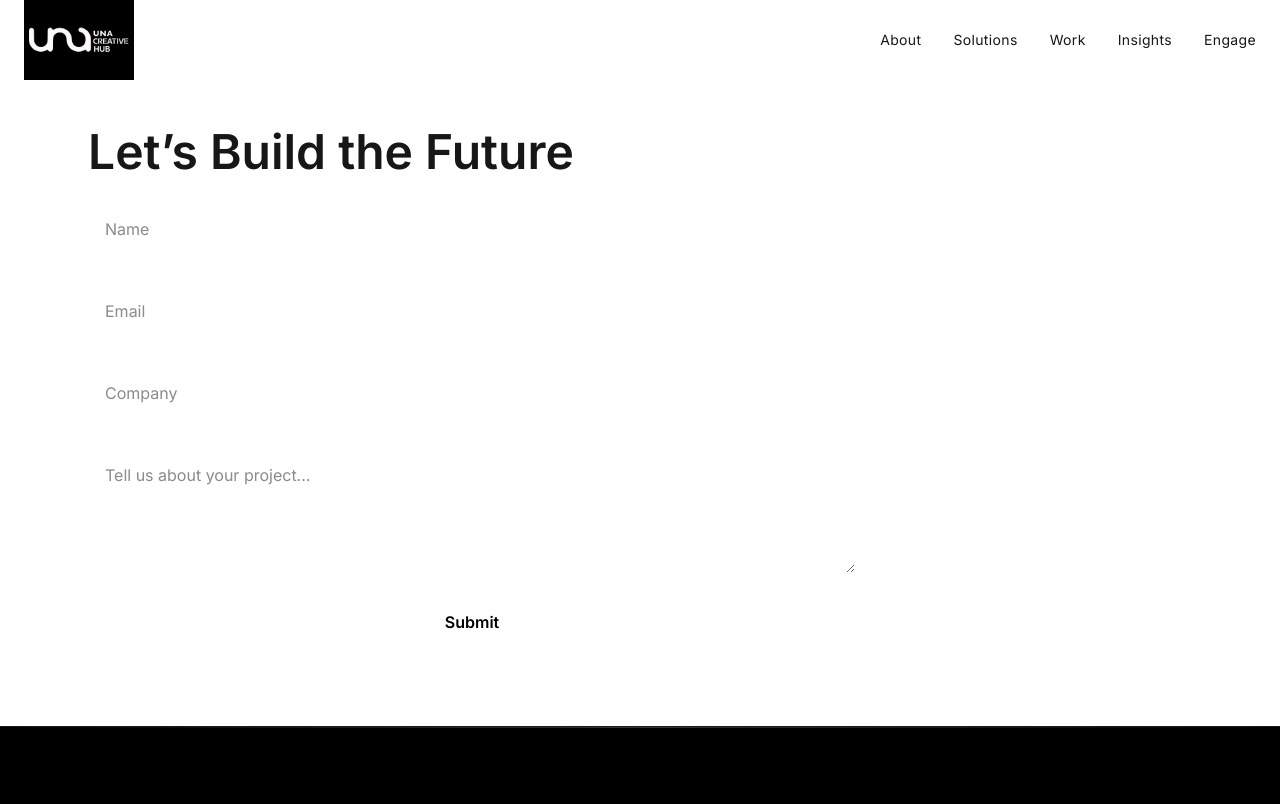
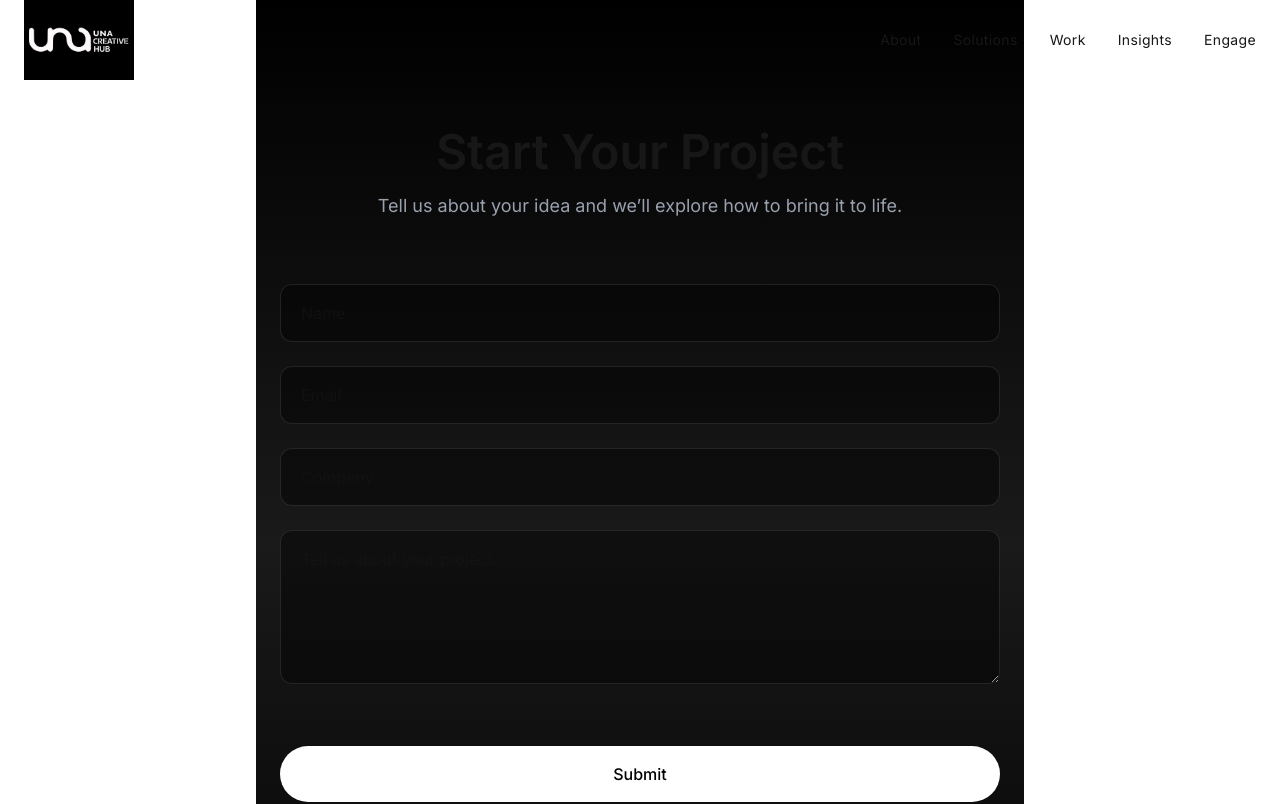
Before and after one commit to raghutujanakiram-jpg/una-creative-hub, a Next.js app: page /engage in a window 1280 px wide. Shown: the top 804 px of the page. Built offline with nearby package versions, Linux system fonts and the light colour scheme.

Commit message:
Fix Engage page layout to allow footer visibility

```diff
--- a/app/engage/page.tsx
+++ b/app/engage/page.tsx
@@ -1,35 +1,55 @@
-export default function Engage() {
+export default function EngagePage() {
   return (
-    <main className="pt-32 pb-20 px-6 max-w-6xl mx-auto">
-      <h1 className="text-5xl font-semibold mb-6">Let’s Build the Future</h1>
+    <section className="relative px-6 pt-32 pb-40 max-w-3xl mx-auto">
+      {/* Background fade */}
+      <div className="absolute inset-0 -z-10 bg-gradient-to-b from-black via-black/90 to-black" />
 
-      <form className="grid gap-6 max-w-3xl">
-        <input className="p-4 rounded-lg bg-white/5 border border-white/10" placeholder="Name" />
-        <input className="p-4 rounded-lg bg-white/5 border border-white/10" placeholder="Email" />
-        <input className="p-4 rounded-lg bg-white/5 border border-white/10" placeholder="Company" />
-        <textarea className="p-4 h-32 rounded-lg bg-white/5 border border-white/10" placeholder="Tell us about your project..." />
-        <button className="px-8 py-3 bg-white text-black rounded-full font-semibold hover:bg-gray-200">
+      {/* Header */}
+      <header className="mb-16 text-center">
+        <h1 className="text-4xl sm:text-5xl font-semibold mb-4">
+          Start Your Project
+        </h1>
+        <p className="text-gray-400 text-lg">
+          Tell us about your idea and we’ll explore how to bring it to life.
+        </p>
+      </header>
+
+      {/* Form */}
+      <form className="space-y-6">
+        <input
+          type="text"
+          placeholder="Name"
+          className="w-full rounded-xl bg-black/40 border border-white/10 px-5 py-4 focus:outline-none focus:border-white/30"
+        />
+
+        <input
+          type="email"
+          placeholder="Email"
+          className="w-full rounded-xl bg-black/40 border border-white/10 px-5 py-4 focus:outline-none focus:border-white/30"
+        />
+
+        <input
+          type="text"
+          placeholder="Company"
+          className="w-full rounded-xl bg-black/40 border border-white/10 px-5 py-4 focus:outline-none focus:border-white/30"
+        />
+
+        <textarea
+          rows={5}
+          placeholder="Tell us about your project..."
+          className="w-full rounded-xl bg-black/40 border border-white/10 px-5 py-4 focus:outline-none focus:border-white/30"
+        />
+
+        <button
+          type="submit"
+          className="w-full mt-8 py-4 rounded-full bg-white text-black font-medium hover:bg-gray-200 transition"
+        >
           Submit
         </button>
       </form>
-    </main>
+
+      {/* Spacer to guarantee footer visibility */}
+      <div className="h-32" />
+    </section>
   );
 }
-<section className="mt-24 border-t border-white/10 pt-16">
-  <h2 className="text-3xl font-semibold mb-6">
-    Follow Our Thinking
-  </h2>
-
-  <p className="text-gray-400 max-w-xl mb-10">
-    We share design intelligence, immersive storytelling, and behind-the-scenes
-    perspectives across our social channels.
-  </p>
-
-  <div className="flex flex-wrap gap-4">
-    <a href="https://www.youtube.com/@una_creativehub" target="_blank">YouTube</a>
-    <a href="https://instagram.com/una_creativehub/" target="_blank">Instagram</a>
-    <a href="https://x.com/una_creativehub" target="_blank">X</a>
-    <a href="https://facebook.com/profile.php?id=61567309206086" target="_blank">Facebook</a>
-    <a href="https://pinterest.com/una_creativehub" target="_blank">Pinterest</a>
-  </div>
-</section>
```
